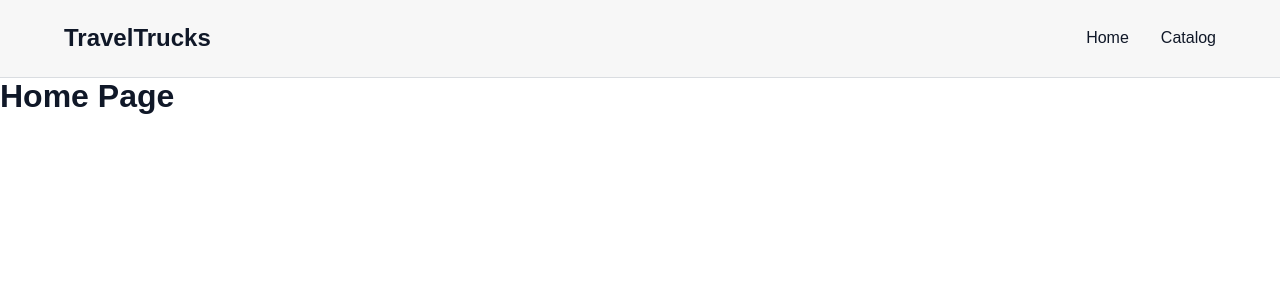
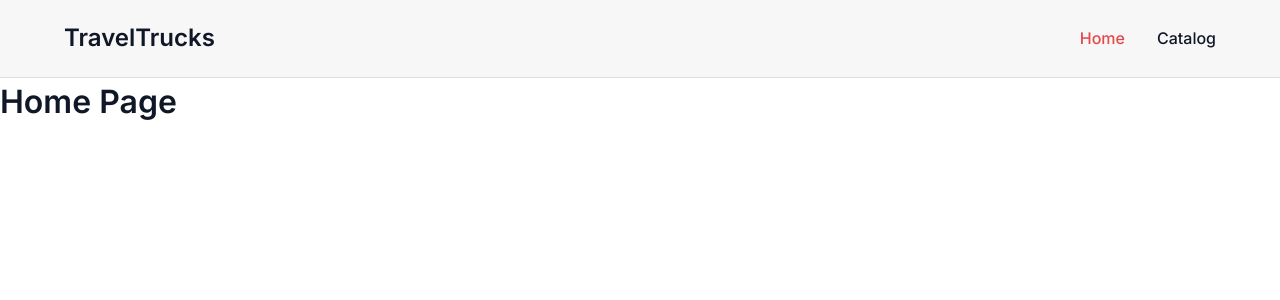
Before and after one commit to Yurii-Masniuk/travel-trucks, a Next.js app: page / in a window 1280 px wide. Shown: the top 300 px of the page. Built offline with nearby package versions, Linux system fonts and the light colour scheme.

Commit message:
add header

```diff
--- a/src/app/globals.css
+++ b/src/app/globals.css
@@ -1,6 +1,16 @@
 :root {
-  --background: #ffffff;
-  --foreground: #171717;
+  --main: #101828;
+  --text: #475467;
+  --white: #fff;
+  --inputs: #f7f7f7;
+  --badges: #f2f4f7;
+  --gray: #6c717b;
+  --gray-light: #dadde1;
+  --button: #e44848;
+  --button-hover: #d84343;
+  --rating: #ffc531;
+
+  --font-family: "Inter", sans-serif;
 }
 
 * {
@@ -10,8 +20,11 @@
 }
 
 body {
-  font-family: Arial, sans-serif;
-  color: #101828;
+  font-family: var(--font-family);
+  color: var(--main);
+  background-color: var(--white);
+  line-height: 1.5;
+  -webkit-font-smoothing: antialiased;
 }
 
 a {
@@ -22,5 +35,6 @@ a {
 button {
   cursor: pointer;
   border: none;
-  background: none;
+  outline: none;
+  font-family: inherit;
 }
--- a/src/app/layout.tsx
+++ b/src/app/layout.tsx
@@ -1,6 +1,12 @@
 import type { Metadata } from "next";
+import { Inter } from "next/font/google";
 import { Header } from '@/components/Header/Header';
 import "./globals.css";
+
+const inter = Inter({
+  subsets: ["latin"],
+  weight: ['400', '500', '600']
+});
 
 export const metadata: Metadata = {
   title: "TravelTrucks",
@@ -14,7 +20,7 @@ export default function RootLayout({
 }) {
   return (
     <html lang="en">
-      <body>
+      <body className={inter.className}>
         <Header />
         <main>{children}</main>
       </body>
--- a/src/components/Header/Header.module.css
+++ b/src/components/Header/Header.module.css
@@ -1,7 +1,7 @@
 .header {
     padding: 24px 0;
-    background-color: #F7F7F7;
-    border-bottom: 1px solid #DADDE1;
+    background-color: var(--inputs);
+    border-bottom: 1px solid var(--gray-light);
 }
 
 .container {
@@ -17,7 +17,7 @@
     font-weight: 600;
     font-size: 24px;
     line-height: 1.2;
-    color: #101828;
+    color: var(--main);
 }
 
 .nav {
@@ -25,13 +25,18 @@
     gap: 32px;
 }
 
-.nav a {
+.link {
     font-weight: 500;
     font-size: 16px;
-    color: #101828;
+    line-height: 1.5;
+    color: var(--main);
     transition: color 0.3s ease;
 }
 
-.nav a:hover {
-    color: #E44848;
+.link:hover {
+    color: var(--button-hover);
 }
+
+.active {
+    color: var(--button);
+}
--- a/src/components/Header/Header.tsx
+++ b/src/components/Header/Header.tsx
@@ -1,7 +1,12 @@
+"use client";
+
 import Link from 'next/link';
+import { usePathname } from 'next/navigation';
 import styles from './Header.module.css';
 
 export const Header = () => {
+  const pathname = usePathname();
+
   return (
     <header className={styles.header}>
       <div className={styles.container}>
@@ -9,8 +14,18 @@ export const Header = () => {
           TravelTrucks
         </Link>
         <nav className={styles.nav}>
-          <Link href="/">Home</Link>
-          <Link href="/catalog">Catalog</Link>
+          <Link
+            href="/"
+            className={`${styles.link} ${pathname === '/' ? styles.active : ''}`}
+          >
+            Home
+          </Link>
+          <Link
+            href="/catalog"
+            className={`${styles.link} ${pathname === '/catalog' ? styles.active : ''}`}
+          >
+            Catalog
+          </Link>
         </nav>
       </div>
     </header>
```
